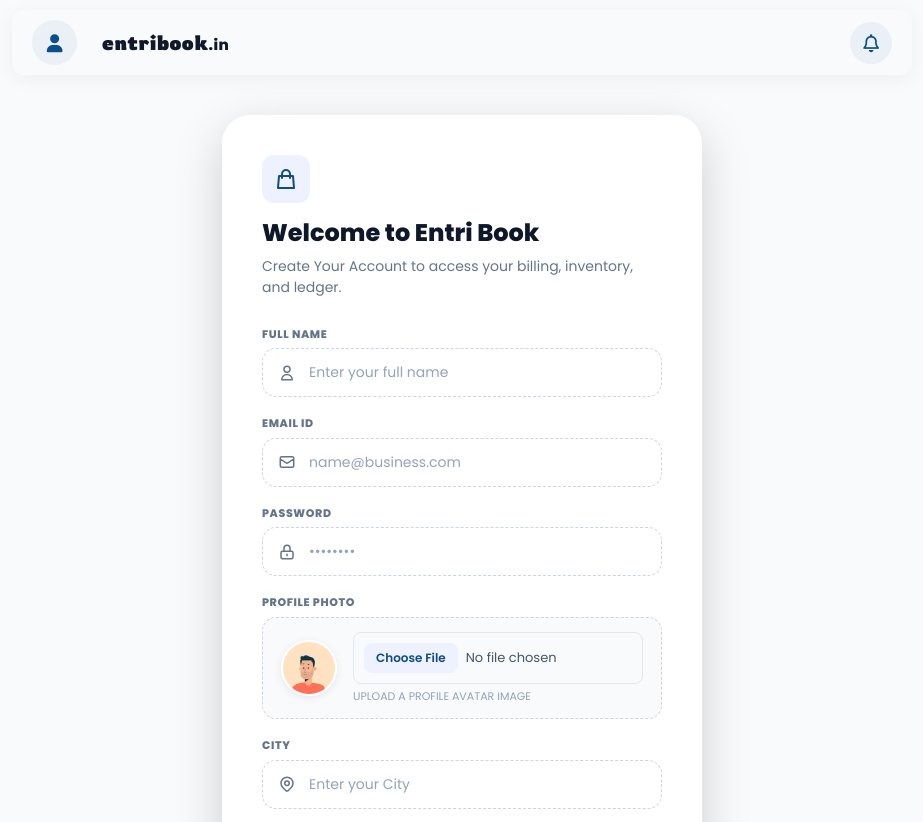
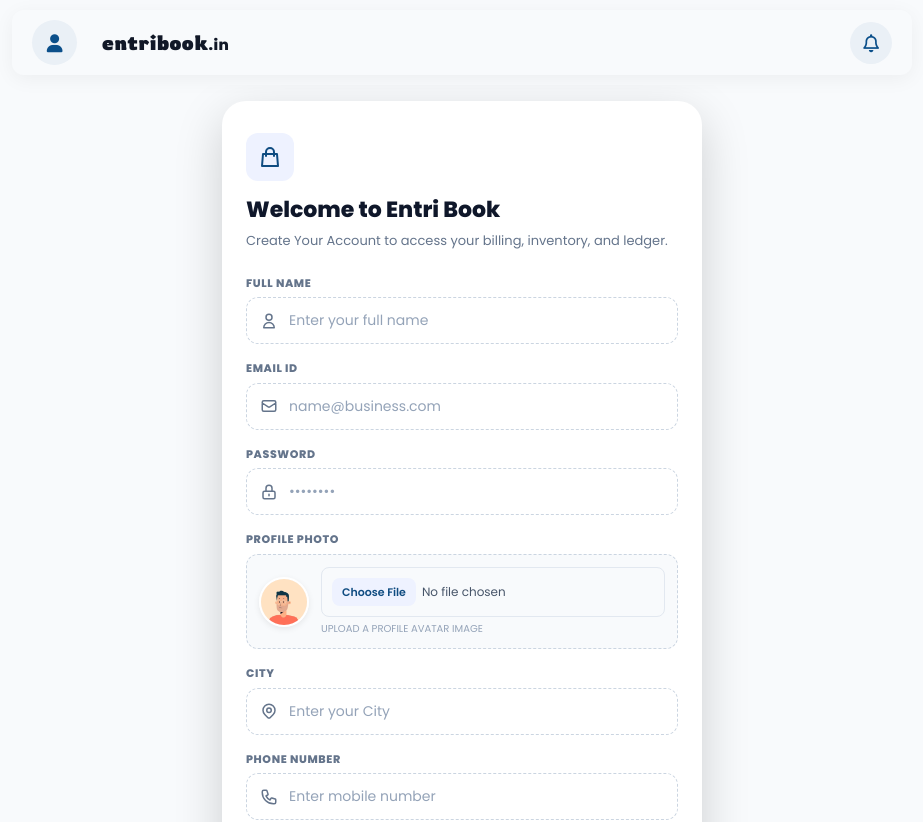
Before and after one commit to myentribook/Entri-Book, a React (Create React App) app in the folder frontend/: page /register in a window 1280 px wide. Shown: the top 822 px of the page, without its empty margins (178-1101 px from the left). Built offline with nearby package versions, Linux system fonts and the light colour scheme; no server answers; a web font is replaced by a local one.

Commit message:
register page correction

```diff
--- a/frontend/src/components/styles/register.css
+++ b/frontend/src/components/styles/register.css
@@ -5,21 +5,26 @@
     align-items: center;
     min-height: 100vh;
     background-color: #F8FAFC;
-    padding: 30px 20px;
+    padding: 16px; /* reduced padding for small screens */
     font-family: -apple-system, BlinkMacSystemFont, "Segoe UI", Roboto, Oxygen, Ubuntu, Cantarell, sans-serif;
+    box-sizing: border-box;
+    width: 100%;
+    overflow-x: hidden;
 }
 
 .auth-wrapper-v2 {
     width: 100%;
     max-width: 480px;
+    box-sizing: border-box;
 }
 
 .auth-wrapper-v2 .shadow-lg {
     background: #FFFFFF;
-    padding: 40px;
-    border-radius: 28px;
-    box-shadow: 0 20px 40px rgba(15, 23, 42, 0.08);
+    padding: 32px 24px; /* Flexible padding that scales nicely */
+    border-radius: 24px;
+    box-shadow: 0 15px 35px rgba(15, 23, 42, 0.08);
     width: 100%;
+    max-width: 100%;
     box-sizing: border-box;
 }
 
@@ -42,7 +47,7 @@
 }
 
 .auth-title {
-    font-size: 24px;
+    font-size: 22px;
     font-weight: 700;
     color: #0F172A;
     margin: 0 0 8px 0;
@@ -50,14 +55,16 @@
 
 .subtitle {
     color: #64748B;
-    font-size: 14px;
-    margin-bottom: 28px;
+    font-size: 13px;
+    margin-bottom: 24px;
     line-height: 1.5;
 }
 
 /* Form Controls */
 .form-group {
-    margin-bottom: 18px;
+    margin-bottom: 16px;
+    width: 100%;
+    box-sizing: border-box;
 }
 
 .form-label {
@@ -74,11 +81,12 @@
     position: relative;
     display: flex;
     align-items: center;
+    width: 100%;
 }
 
 .input-icon {
     position: absolute;
-    left: 16px;
+    left: 14px;
     color: #64748B;
     pointer-events: none;
     display: flex;
@@ -93,9 +101,9 @@
 
 .form-control {
     width: 100%;
-    padding: 13px 16px 13px 46px;
+    padding: 12px 14px 12px 42px;
     border: 1.5px dashed #CBD5E1;
-    border-radius: 14px;
+    border-radius: 12px;
     font-size: 14px;
     color: #1E293B;
     background-color: #FFFFFF;
@@ -118,22 +126,24 @@
 .avatar-upload-container {
     display: flex;
     align-items: center;
-    gap: 16px;
+    gap: 12px;
     background: #F8FAFC;
-    padding: 14px 18px;
-    border-radius: 14px;
+    padding: 12px;
+    border-radius: 12px;
     border: 1.5px dashed #CBD5E1;
+    box-sizing: border-box;
+    width: 100%;
 }
 
 .avatar-preview {
-    width: 56px;
-    height: 56px;
-    min-width: 56px;
+    width: 50px;
+    height: 50px;
+    min-width: 50px;
     border-radius: 50%;
     overflow: hidden;
     margin: 0;
     border: 2px solid #FFFFFF;
-    box-shadow: 0 2px 8px rgba(0, 0, 0, 0.08);
+    box-shadow: 0 2px 6px rgba(0, 0, 0, 0.08);
 }
 
 .avatar-preview img {
@@ -143,11 +153,12 @@
 }
 
 .custom-file {
-    flex-grow: 1;
+    flex: 1;
+    min-width: 0; /* Prevents overflow inside flexbox */
 }
 
 .custom-file-inputs {
-    font-size: 13px;
+    font-size: 12px;
     color: #475569;
     width: 100%;
     cursor: pointer;
@@ -157,36 +168,35 @@
     background: #EEF2FF;
     color: #0F4C81;
     border: none;
-    padding: 6px 12px;
+    padding: 6px 10px;
     border-radius: 8px;
     font-weight: 600;
-    font-size: 12px;
+    font-size: 11px;
     cursor: pointer;
-    margin-right: 8px;
-    transition: background 0.2s;
-}
-
-.custom-file-inputs::-webkit-file-upload-button:hover {
-    background: #E0E7FF;
+    margin-right: 6px;
 }
 
 .custom-file-labels {
     display: block;
-    font-size: 11px;
+    font-size: 10px;
     color: #94A3B8;
     margin-top: 4px;
     font-weight: 500;
+    white-space: nowrap;
+    overflow: hidden;
+    text-overflow: ellipsis;
 }
 
-/* Submit Button */
+/* Responsive Submit Button */
 .auth-wrapper-v2 .submit-btn {
     width: 100%;
-    padding: 14px;
-    margin-top: 24px;
+    max-width: 100%;
+    padding: 13px 16px;
+    margin-top: 20px;
     background: #0F4C81;
     color: #FFFFFF;
     border: none;
-    border-radius: 14px;
+    border-radius: 12px;
     font-weight: 600;
     font-size: 15px;
     cursor: pointer;
@@ -201,7 +211,6 @@
 
 .auth-wrapper-v2 .submit-btn:hover {
     background: #0A375E;
-    box-shadow: 0 6px 16px rgba(15, 76, 129, 0.35);
 }
 
 .auth-wrapper-v2 .submit-btn:disabled {
@@ -209,9 +218,28 @@
     cursor: not-allowed;
 }
 
-/* Responsive spacing */
+/* Mobile Media Queries */
 @media (max-width: 480px) {
+    .auth-page-container {
+        padding: 12px;
+    }
+
     .auth-wrapper-v2 .shadow-lg {
-        padding: 24px 20px;
+        padding: 24px 16px;
+        border-radius: 18px;
+    }
+
+    .auth-title {
+        font-size: 20px;
+    }
+
+    .form-control {
+        font-size: 13px;
+        padding: 11px 12px 11px 38px;
+    }
+
+    .auth-wrapper-v2 .submit-btn {
+        padding: 12px;
+        font-size: 14px;
     }
 }
```
